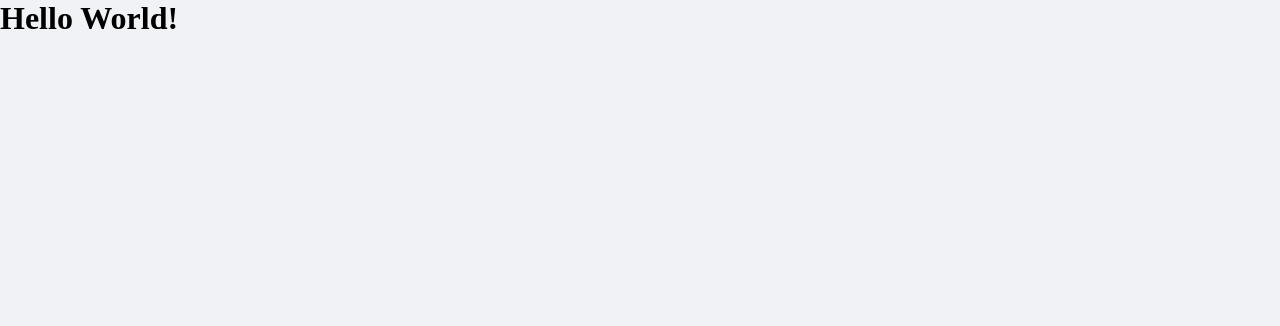
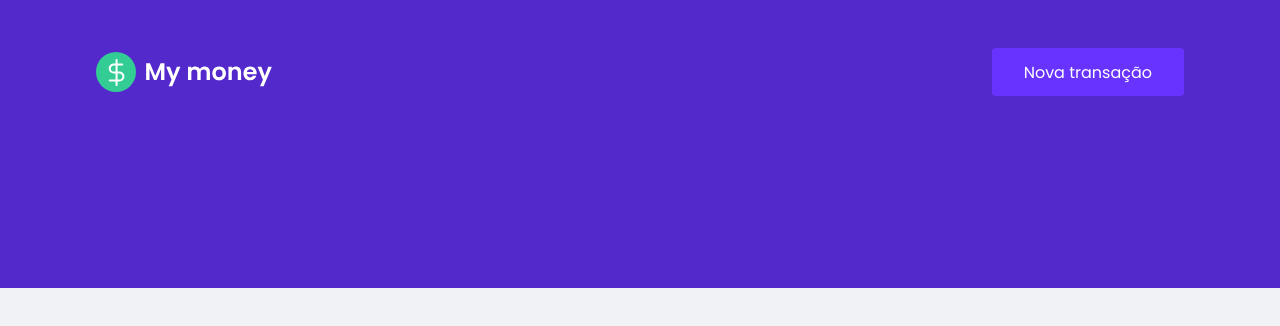
Before and after one commit to wellingtonrodriguesbr/mymoney, a React (Create React App) app: page / in a window 1280 px wide. Shown: the top 326 px of the page. Built offline with nearby package versions, Linux system fonts and the light colour scheme.

Commit message:
feat: create Header component

```diff
--- a/public/index.html
+++ b/public/index.html
@@ -1,9 +1,15 @@
 <!DOCTYPE html>
 <html lang="pt-BR">
   <head>
+    <link rel="preconnect" href="https://fonts.gstatic.com" crossorigin />
+    <link rel="preconnect" href="https://fonts.googleapis.com" />
     <meta charset="utf-8" />
     <meta name="viewport" content="width=device-width, initial-scale=1" />
     <link rel="shortcut icon" href="favicon.png" type="image/png" />
+    <link
+      href="https://fonts.googleapis.com/css2?family=Poppins:wght@400;600&display=swap"
+      rel="stylesheet"
+    />
     <title>My Money</title>
   </head>
   <body>
--- a/src/App.tsx
+++ b/src/App.tsx
@@ -1,10 +1,11 @@
+import { Header } from "./components/Header";
 import { GlobalStyle } from "./styles/global";
 
 export const App = () => {
   return (
-    <div>
-      <h1>Hello World!</h1>
+    <>
+      <Header />
       <GlobalStyle />
-    </div>
+    </>
   );
 };
--- /dev/null
+++ b/src/components/Header/index.tsx
@@ -0,0 +1,13 @@
+import logoImg from "../../assets/logo.svg";
+import { Container, Content } from "./styles";
+
+export const Header = () => {
+  return (
+    <Container>
+      <Content>
+        <img src={logoImg} alt="logo my money" />
+        <button type="button">Nova transação</button>
+      </Content>
+    </Container>
+  );
+};
--- /dev/null
+++ b/src/components/Header/styles.ts
@@ -0,0 +1,29 @@
+import styled from "styled-components";
+
+export const Container = styled.header`
+  background: var(--purple);
+`;
+
+export const Content = styled.div`
+  max-width: 1120px;
+  margin: 0 auto;
+  padding: 3rem 1rem 12rem;
+  display: flex;
+  align-items: center;
+  justify-content: space-between;
+
+  button {
+    font-size: 1rem;
+    color: var(--shape);
+    background: var(--purple-light);
+    border: none;
+    padding: 0 2rem;
+    border-radius: 0.25rem;
+    height: 3rem;
+    transition: 0.3s;
+
+    &:hover {
+      filter: brightness(0.9);
+    }
+  }
+`;
--- a/src/styles/global.ts
+++ b/src/styles/global.ts
@@ -15,6 +15,12 @@ export const GlobalStyle = createGlobalStyle`
     margin: 0;
     padding: 0;
     box-sizing: border-box;
+    font-family: 'Poppins', sans-serif;
+    font-weight: 400;
+  }
+
+  h1, h2, h3, h4, h5, h6 {
+    font-weight: 600;
   }
 
   html {
```
